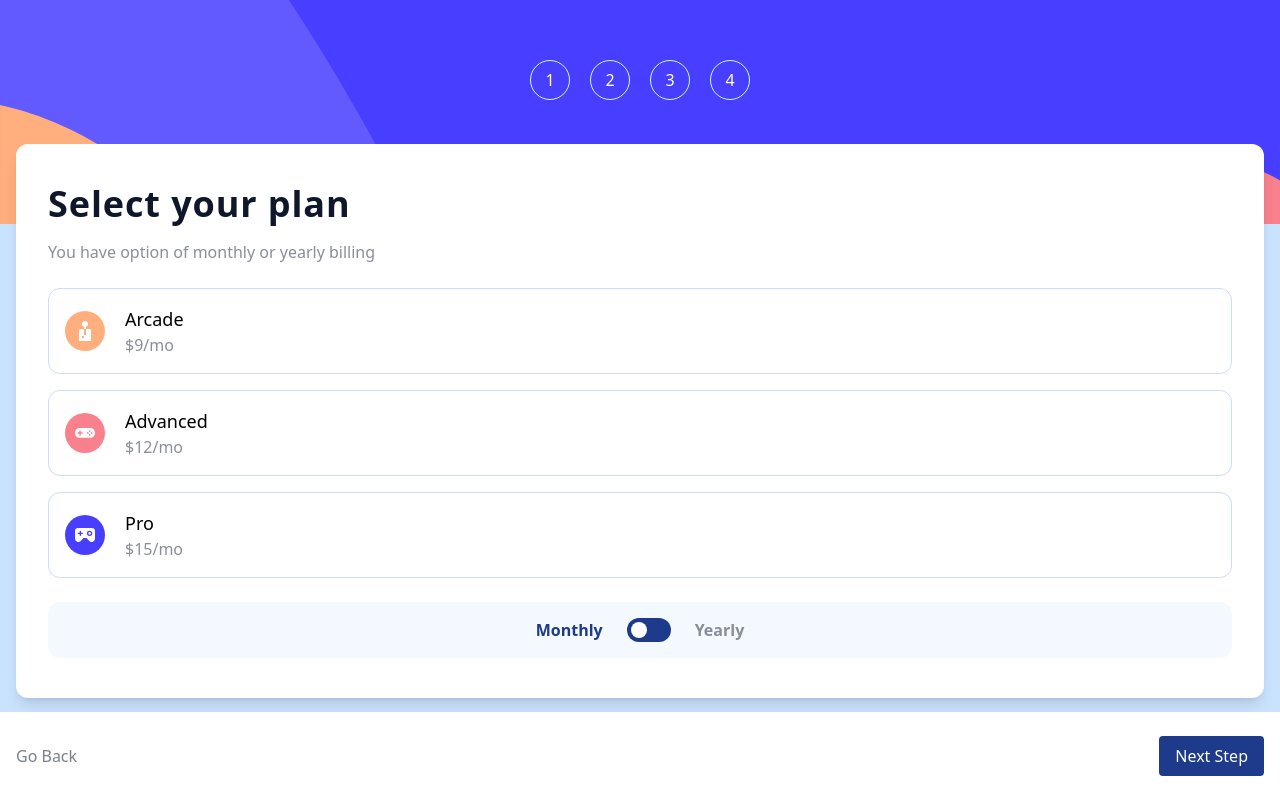
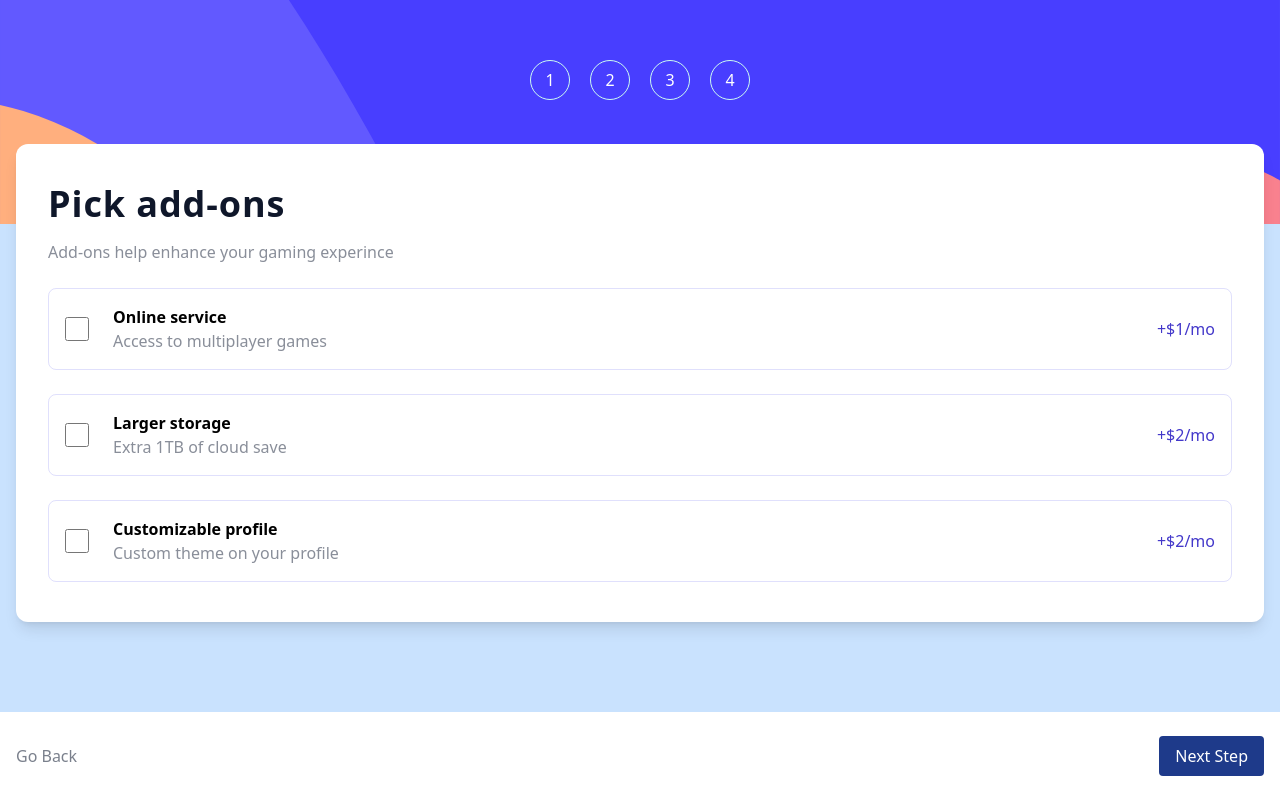
Before and after one commit to RedouaneAjgagal/multi-step-form, a React (Vite) app: page / in a window 1280 px wide. Built offline with nearby package versions, Linux system fonts and the light colour scheme.

Commit message:
Add add-ons component UI

```diff
--- a/src/components/PageContainer.tsx
+++ b/src/components/PageContainer.tsx
@@ -4,6 +4,7 @@ import { Index as PersonalInfo } from './personal-info/Index'
 import { Index as Plans } from './plans/Index'
 import Card from './UI/Card'
 import Actions from './actions/Index'
+import { Index as AddOns } from './add-ons/Index'
 
 const PageContainer = () => {
     return (
@@ -12,7 +13,8 @@ const PageContainer = () => {
             <section className='px-4 flex flex-col justify-between items-center'>
                 <Card>
                     {/* <PersonalInfo /> */}
-                    <Plans />
+                    {/* <Plans /> */}
+                    <AddOns />
                 </Card>
                 <div className='absolute bottom-0 w-full'>
                     <Actions />
--- /dev/null
+++ b/src/components/add-ons/AddOn.tsx
@@ -0,0 +1,30 @@
+import React from 'react'
+
+interface Props {
+    id: string,
+    addOn: string,
+    details: string,
+    price: number
+}
+
+const AddOn: React.FC<Props> = (props) => {
+    const price: string = `+$${props.price}/mo`
+    return (
+        <label htmlFor={props.id} className='flex items-center justify-between p-4 border border-indigo-500/20 rounded-lg cursor-pointer'>
+            <div className='flex gap-6 items-center relative'>
+                <div className='flex'>
+                    <input type="checkbox" name="service" id={props.id} className='w-6 h-6 cursor-pointer' />
+                </div>
+                <div className='flex flex-col items-start'>
+                    <h4 className='font-bold'>{props.addOn}</h4>
+                    <p className='text-gray-500/80'>{props.details}</p>
+                </div>
+            </div>
+            <div>
+                <span className='text-indigo-700'>{price}</span>
+            </div>
+        </label>
+    )
+}
+
+export default AddOn
--- /dev/null
+++ b/src/components/add-ons/Index.tsx
@@ -0,0 +1,14 @@
+import React from 'react'
+import Header from '../UI/Header'
+import AddOn from './AddOn'
+
+export const Index = () => {
+  return (
+    <div className='px-4 flex flex-col gap-6'>
+        <Header title='Pick add-ons' description='Add-ons help enhance your gaming experince' />
+        <AddOn addOn='Online service' details='Access to multiplayer games' price={1} id='online-service' />
+        <AddOn addOn='Larger storage' details='Extra 1TB of cloud save' price={2} id='larger-storage' />
+        <AddOn addOn='Customizable profile' details='Custom theme on your profile' price={2} id='customizable-profile' />
+    </div>
+  )
+}
```
